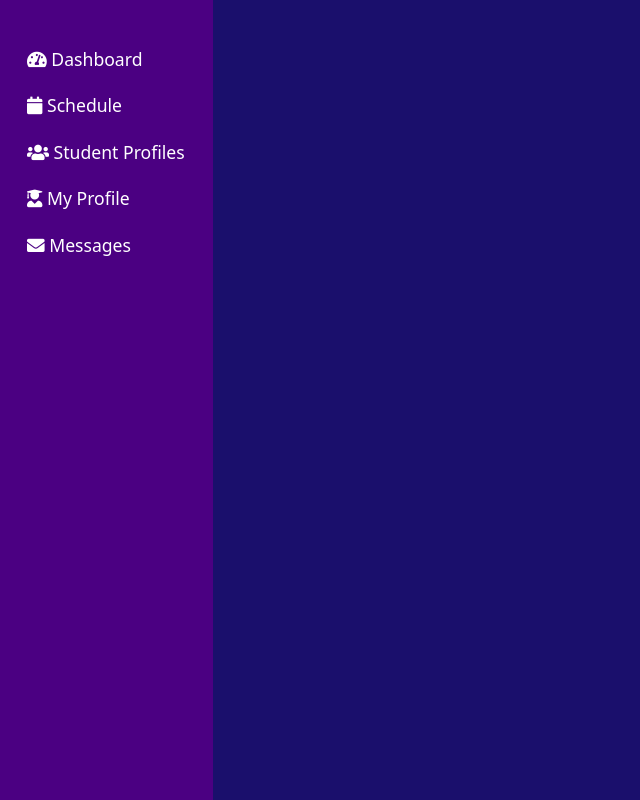
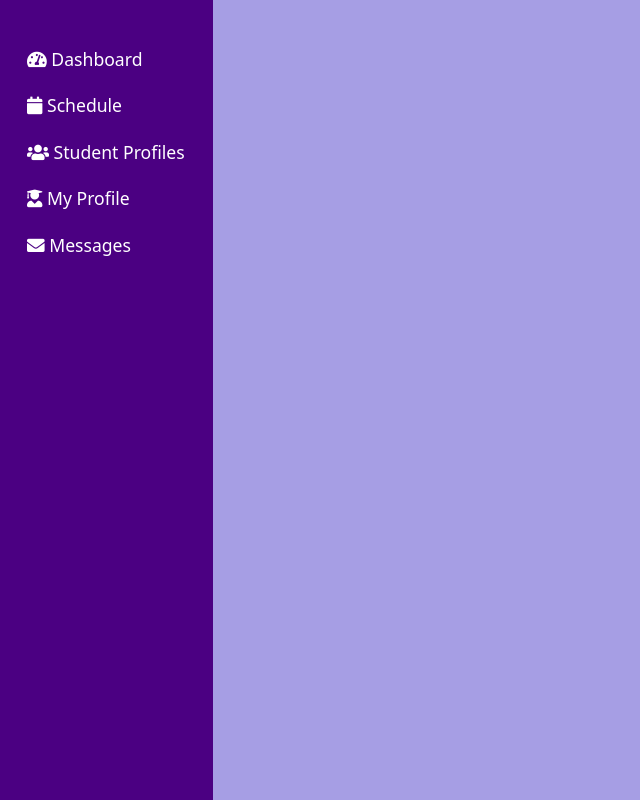
Before and after one commit to arhamzahid23571113/Team-Aardvark, a Django app: template tutorials/templates/dashboard_base.html in a window 1280 px wide. Shown: the part 62-862 px from the top of the page, without its empty margins (0-640 px from the left). Run offline with Django 3.2, Linux system fonts and the light colour scheme; the template is opened without the code that fills it, so the values that code supplies are empty; some libraries are stand-ins or nearby versions.

Commit message:
minor design change

```diff
--- a/static/dashboard_style.css
+++ b/static/dashboard_style.css
@@ -36,7 +36,7 @@
 /* Light background for the main content area to create contrast */
 main {
     padding-top: 20px;
-    background-color: #1a0f6c;
+    background-color: #a69ee4;
 }
 
 /* Card styling */
```
